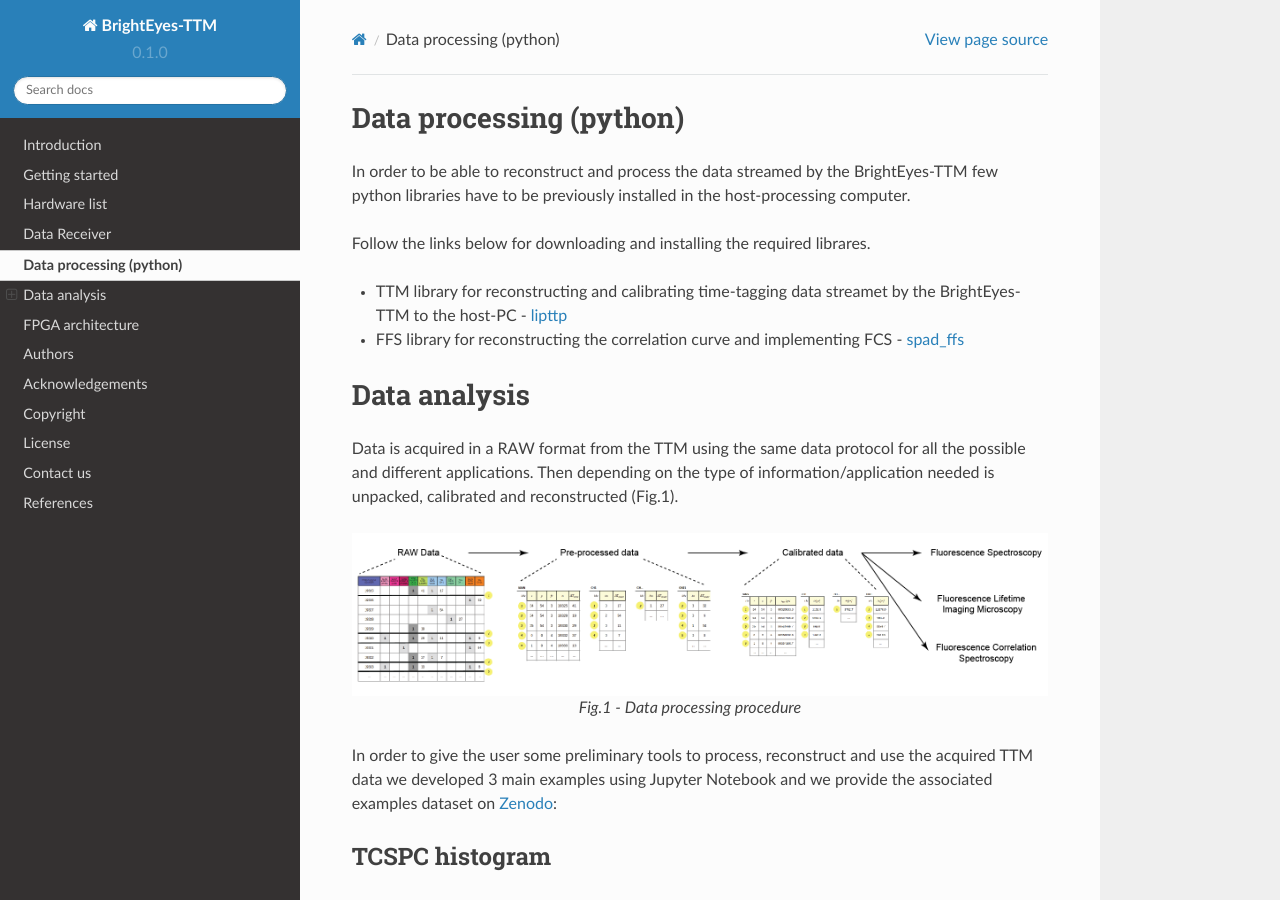
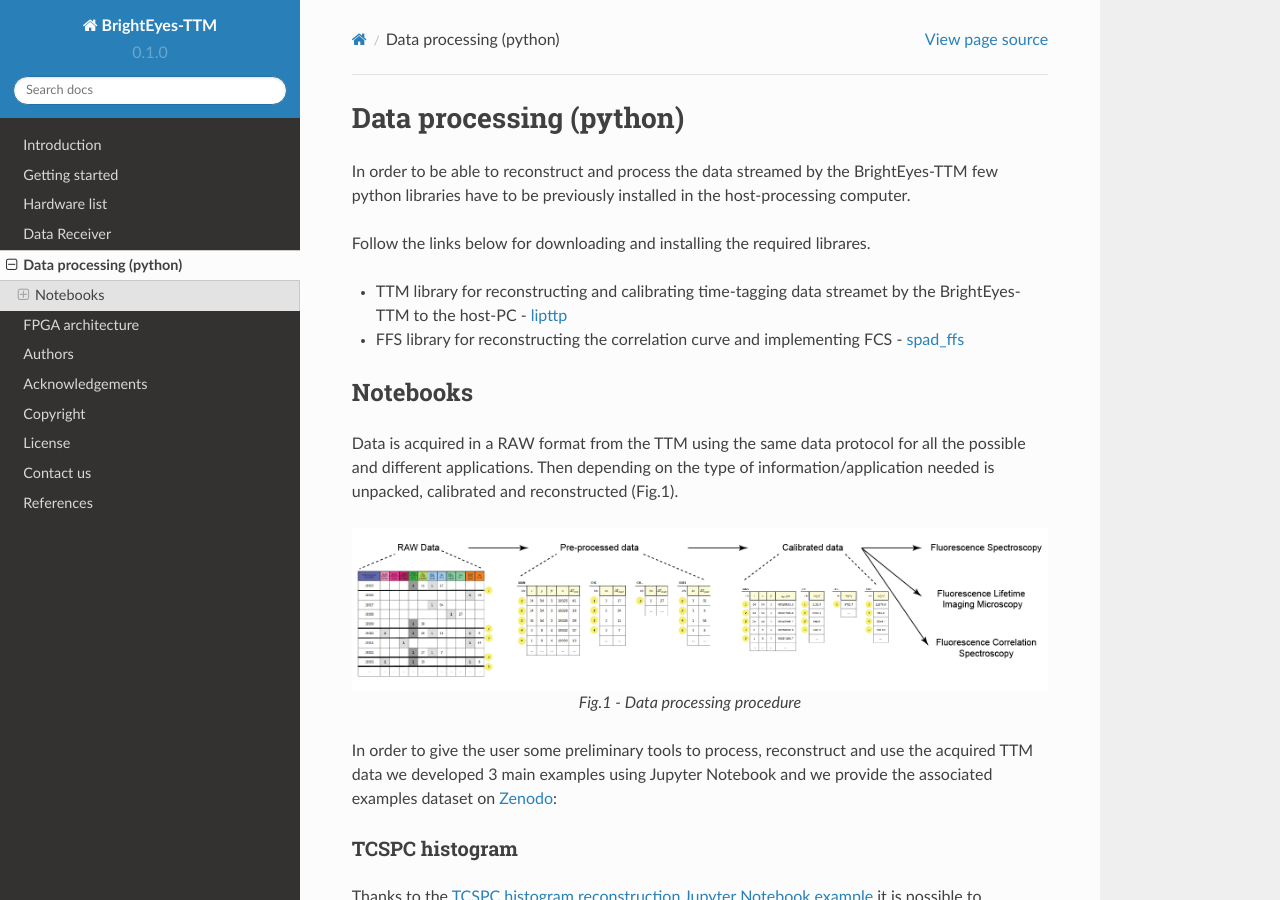
Before and after one commit to mattia-donato/BrightEyes-TTM-docs, a Sphinx documentation site: the page built from docs/source/dataprocessing.md, in a window 1280 px wide and 900 px high. Built offline with Sphinx 7.4.7 and the Read the Docs theme 2.0.0, drawn with Linux system fonts in a browser that asks for light colours; pages that are not in the unit, such as notebooks, are missing from menus.

Commit message:
Update dataprocessing.md

```diff
--- a/docs/source/dataprocessing.md
+++ b/docs/source/dataprocessing.md
@@ -7,8 +7,7 @@ Follow the links below for downloading and installing the required librares.
 - TTM library for reconstructing and calibrating time-tagging data streamet by the BrightEyes-TTM to the host-PC - [lipttp](https://github.com/VicidominiLab/BrightEyes-TTM/blob/main/dataProcessing/libs/libttp)
 - FFS library for reconstructing the correlation curve and implementing FCS - [spad_ffs](https://github.com/VicidominiLab/BrightEyes-TTM/blob/main/dataProcessing/libs/spad_ffs)
 
-# Data analysis
-
+## Notebooks
 Data is acquired in a RAW format from the TTM using the same data protocol for all the possible and different applications. Then depending on the type of information/application needed is unpacked, calibrated and reconstructed (Fig.1).
 
 :::{figure} img/DataProcessing.PNG
@@ -20,23 +19,23 @@ Fig.1 - Data processing procedure
 
 In order to give the user some preliminary tools to process, reconstruct and use the acquired TTM data we developed 3 main examples using Jupyter Notebook and we provide the associated examples dataset on [Zenodo](https://doi.org/10.5281/zenodo.4912656):
 
-## TCSPC histogram
+### TCSPC histogram
 
 Thanks to the [TCSPC histogram reconstruction Jupyter Notebook example](https://github.com/VicidominiLab/BrightEyes-TTM/blob/main/dataProcessing/pynotebook/TCSPC_Histogram_reconstruction.ipynb) it is possible to reconstruct and look the data from a simple spectroscopy point of view by building the TCSPC histogram for all the acquired channels. Checkout also the pdf version of the TCSPC histogram reconstruction Jupyter Notebook example - [TCSPC_Histogram_reconstruction.pdf](https://github.com/VicidominiLab/BrightEyes-TTM/blob/main/dataProcessing/pynotebook/PDF/TCSPC_Histogram_reconstruction.pdf).
 
-## Imaging
+### Imaging
 
 If pixel,line and frame clocks are connected to the BrightEyesTTM then intensity images as well as FLIM images can be reconstructed too. The [image reconstruction Jupyter Notebook example](https://github.com/VicidominiLab/BrightEyes-TTM/blob/main/dataProcessing/pynotebook/Image_reconstruction.ipynb) shows all the steps to reconstruct a **4D dataset (x,y,t,ch)** and visualize microscopy images. Checkout also the pdf version of the image reconstruction Jupyter Notebook example - [Image_reconstruction.pdf](https://github.com/VicidominiLab/BrightEyes-TTM/blob/main/dataProcessing/pynotebook/PDF/Image_reconstruction.pdf).
 
-## FCS
+### FCS
 
 If the final goal of the measurement is to retrieve information from the correlation curve the [FCS Jupyter Notebook example](https://github.com/VicidominiLab/BrightEyes-TTM/blob/main/dataProcessing/pynotebook/FCS.ipynb) shows how to calculate the correlation curve. Checkout also the pdf version of the FCS Jupyter Notebook example - [FCS.pdf](https://github.com/VicidominiLab/BrightEyes-TTM/blob/main/dataProcessing/pynotebook/PDF/FCS.pdf).
 
-## ISM & FLIM-Phasor analysis
+### ISM & FLIM-Phasor analysis
 
 This Jupyter notebook example can be used for implementing the pixel reassignment algorithm for image scanning microscopy (ISM) applications and for performing FLIM-phasor analysis with time-resolved data. After having used the [image reconstruction Jupyter Notebook example](https://github.com/VicidominiLab/BrightEyes-TTM/main/v1.0/dataProcessing/pynotebook/Image_reconstruction.ipynb) for reconstructing a 4D dataset (x,y,t,ch) it is possible to feed this dataset into the [ISM & FLIM-phasor notebook](https://github.com/VicidominiLab/BrightEyes-TTM/blob/main/dataProcessing/pynotebook/ISM_Decay_Reconstruction_BrightEyes-TTM_v1_opensource.ipynb). NB - time alignment of the fluorescence lifetime decays is required, accross the different available channels (ch), before feeding a 4D dataset into this notebook.
 
-## Data Source
+### Data Source
 
 The data used in these examples can be downloaded from the link:
 
```
